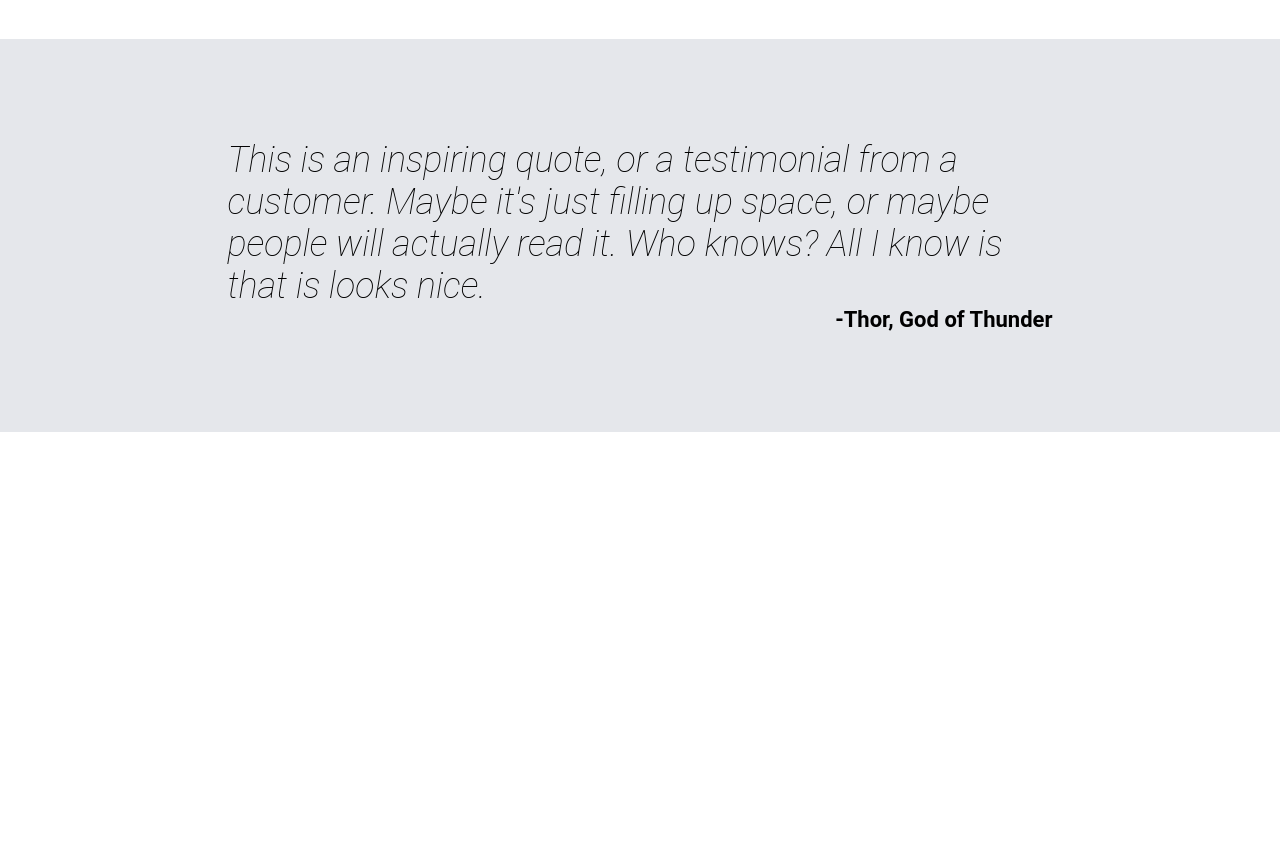
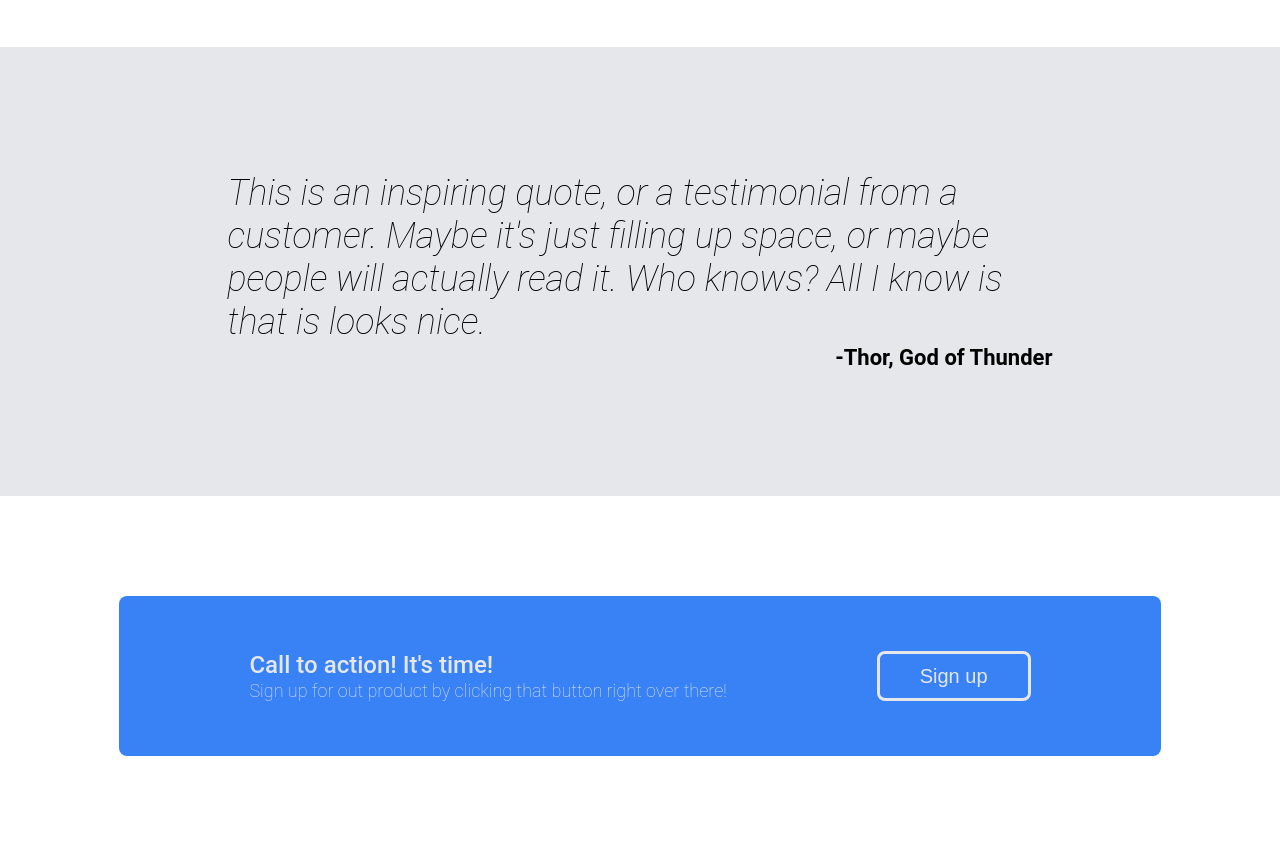
Before and after one commit to astn7278/odin-landing-page, a plain HTML site: page index.html in a window 1280 px wide. Shown: the part 1006-1862 px from the top of the page. Before the commit the page ends 1438 px from the top, so only its background shows below. Drawn offline with Linux system fonts and the light colour scheme.

Commit message:
Add call to action and stylize

```diff
--- a/index.html
+++ b/index.html
@@ -64,6 +64,15 @@
         </div>
     </div>
 
+    <div class="action-container">
+        <div class="action-box">
+            <div class="action-text">
+                Call to action! It's time!
+                <p>Sign up for out product by clicking that button right over there!</p>
+            </div>
+            <button>Sign up</button>
+        </div>
+    </div>
 </body>
 
 </html>
--- a/styles.css
+++ b/styles.css
@@ -7,6 +7,7 @@ html, body {
     margin: 0px;
     padding: 0px;
     box-sizing: border-box;
+    line-height: 120%;
   }
 
 .header-container {
@@ -56,7 +57,7 @@ h2 {
     font-size: 18px;
     color: #e5e7eb;
     font-weight: 100;
-    width: 450px;
+    max-width: 450px;
     display: flex;
     flex-direction: column;
     gap: 8px
@@ -90,14 +91,15 @@ div .placeholder {
     align-items: center;
     font-size: 36px;
     padding: 50px;
-    gap: 50px
-
+    gap: 50px;
+    text-align: center;
 }
 
 .cards {
     display: flex;
     padding-bottom: 75px;
-    gap: 50px
+    gap: 50px;
+    flex-wrap: wrap;
 }
 
 .card {
@@ -124,14 +126,14 @@ div .placeholder {
     flex-direction: column;
     background-color: #e5e7eb;
     align-items: center;
-    padding: 100px
+    padding: 125px
 }
 
 .quote {
     font-size: 36px;
     font-weight: 100;
     font-style: italic;
-    width: 825px;
+    max-width: 825px;
     display: flex;
     flex-direction: column;
 }
@@ -142,3 +144,41 @@ div .placeholder {
     font-style: normal;
     font-size: 22px;
 }
+
+.action-container {
+    display: flex;
+    justify-content: center;
+    align-items: center;
+    background-color: white;
+}
+
+.action-box {
+    background-color: #3882f6;
+    padding: 55px 130px;
+    margin: 100px;
+    border-radius: 8px;
+    display: flex;
+    justify-content: space-between;
+    gap: 150px;
+}
+
+.action-text {
+    color: #e5e7eb;
+    font-weight: 550;
+    font-size: 24px;
+
+}
+.action-text p {
+    font-weight: 100;
+    font-size: 18px;
+}
+
+.action-box button {
+    background-color: transparent;
+    padding: 0px 40px;
+    font-size: 20px;
+    font-weight: 500;
+    color: #e5e7eb;
+    border-radius: 8px;
+    border: solid 3px
+}
```
